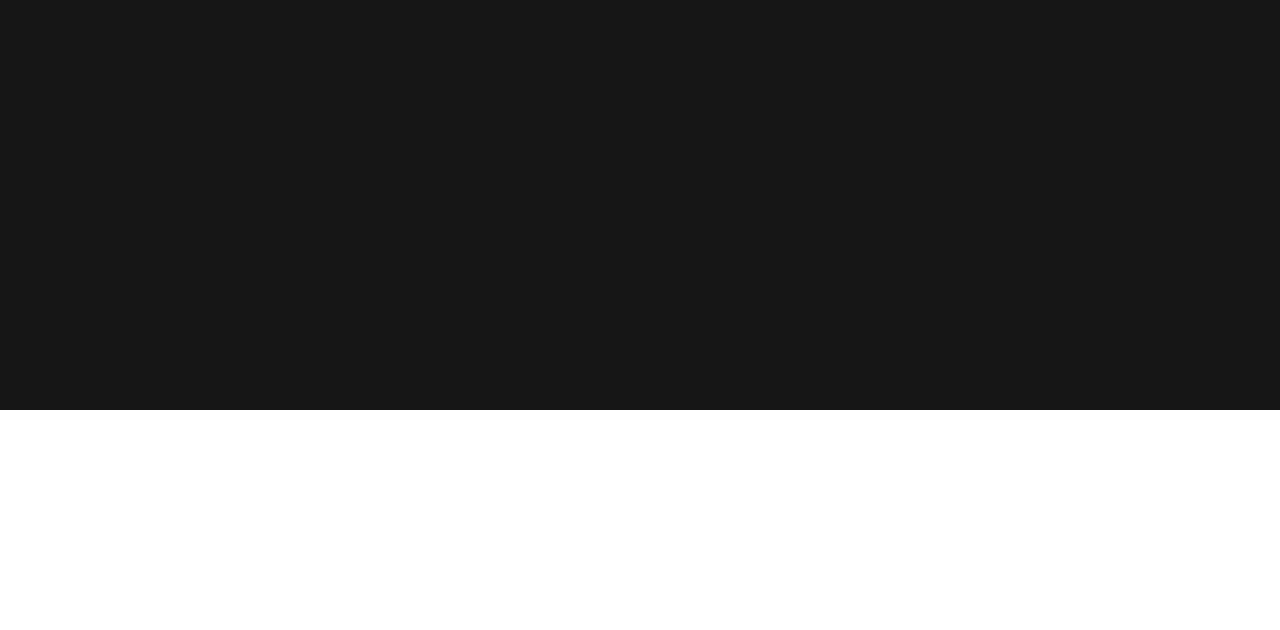
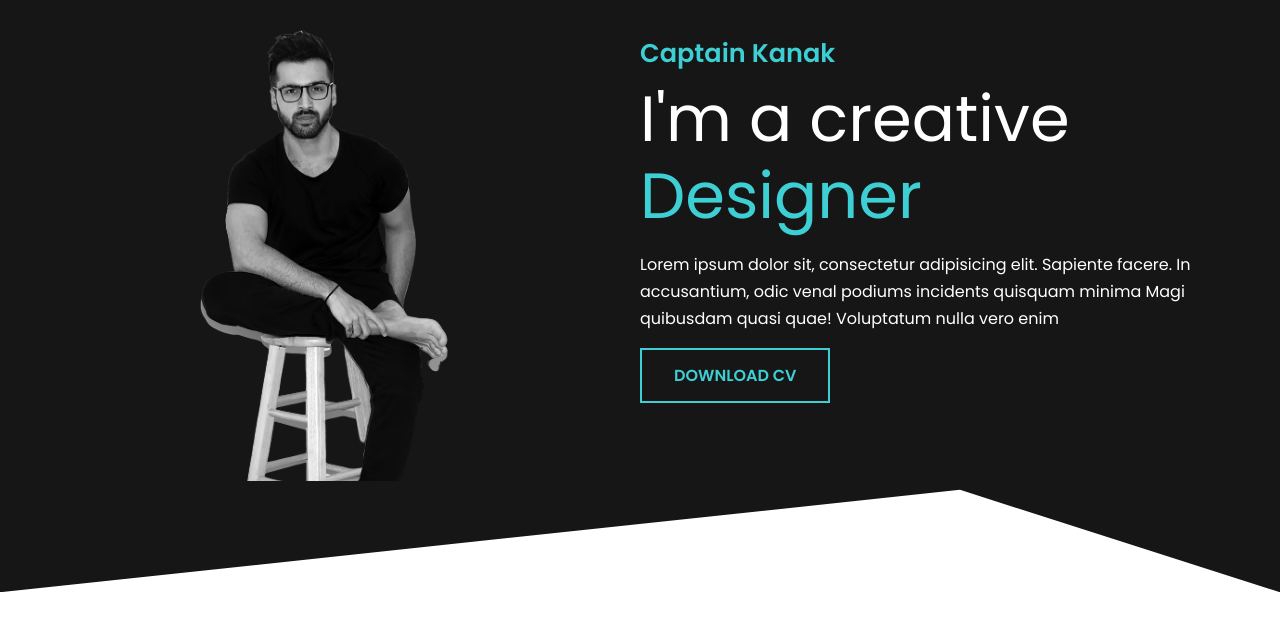
Before and after one commit to Captain-Kanak/portfolio-website, a plain HTML site: page index.html in a window 1280 px wide. Shown: the part 90-720 px from the top of the page. Drawn offline with Linux system fonts and the light colour scheme.

Commit message:
Complete Hero Section

```diff
--- a/index.html
+++ b/index.html
@@ -28,6 +28,21 @@
                     <button class="btn btnPrimary">Contact</button>
                 </div>
             </nav>
+            <div class="hero flex itemsCenter">
+                <div class="left flex1">
+                    <img src="images/man.png" alt="">
+                </div>
+                <div class="right flex1">
+                    <h6>Captain Kanak</h6>
+                    <h1>I'm a creative <span>Designer</span></h1>
+                    <p>Lorem ipsum dolor sit, consectetur adipisicing elit. Sapiente facere. In
+                        accusantium, odic venal podiums incidents quisquam minima
+                        Magi quibusdam quasi quae! Voluptatum nulla vero enim</p>
+                    <div>
+                        <button class="btn btnSecondary">Download CV</button>
+                    </div>
+                </div>
+            </div>
         </div>
     </header>
 
--- a/style.css
+++ b/style.css
@@ -20,7 +20,8 @@
 
 header {
   background-color: var(--dark);
-  height: 500px;
+  /* height: 650px; */
+  clip-path: polygon(0 0, 100% 0, 100% 100%, 75% 85%, 0 100%);
 }
 
 header .container {
@@ -48,3 +49,40 @@ header .container {
 .container nav .left a:hover {
   color: var(--primary);
 }
+
+.hero {
+  padding-bottom: 6.5rem;
+}
+
+.hero .left img {
+  width: 250px;
+  /* margin-right: 9rem; */
+  margin-left: 120px;
+}
+
+.hero .right {
+  color: var(--pure);
+  margin-top: -5rem;
+}
+
+.hero .right h6 {
+  font-size: 1.6rem;
+  color: var(--primary);
+  margin-bottom: 0.5rem;
+}
+
+.hero .right h1 {
+  font-size: 4rem;
+  font-weight: 100;
+  line-height: 1.2;
+  margin-bottom: 1rem;
+}
+
+.hero .right h1 span {
+  color: var(--primary);
+}
+
+.hero .right p {
+  line-height: 1.7;
+  margin-bottom: 1rem;
+}
--- a/utilities.css
+++ b/utilities.css
@@ -8,6 +8,10 @@
 
 .justifyBetween {
   justify-content: space-between;
+}
+
+.flex1 {
+  flex: 1;
 }
 
 .btn {
@@ -31,3 +35,14 @@
   color: var(--primary);
   border-color: var(--primary);
 }
+
+.btnSecondary {
+  background-color: transparent;
+  color: var(--primary);
+  border-color: var(--primary);
+}
+
+.btnSecondary:hover {
+  background-color: var(--primary);
+  color: var(--dark);
+}
```
Also changed, not shown: 1 other file.
